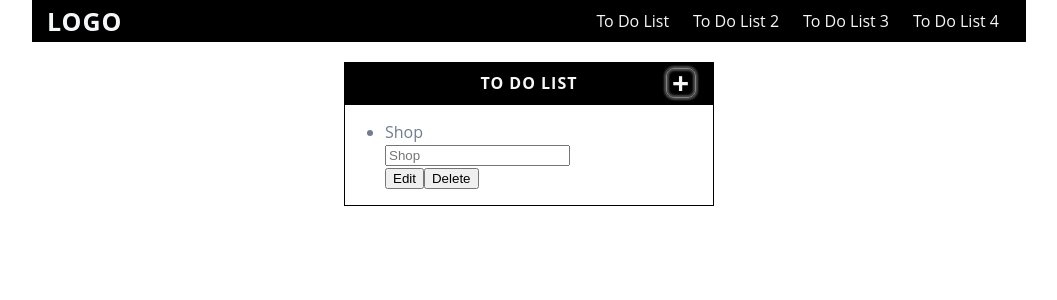
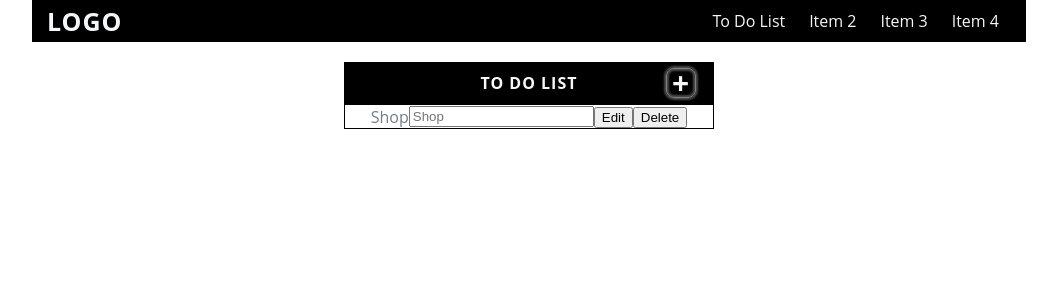
Before and after one commit to savus/ProjectsRepractice, a React (Vite) app: page / in a window 1280 px wide. Shown: the top 300 px of the page, without its empty margins (111-1168 px from the left). Built offline with nearby package versions, Linux system fonts and the light colour scheme.

Commit message:
allow nav-links active state to be tracked with react hooks. Create screenlayout component and todolist component

```diff
--- a/src/App.tsx
+++ b/src/App.tsx
@@ -1,41 +1,21 @@
 import { MainHeader } from "./components/MainHeader";
 import { MainSectionLayout } from "./components/layouts/MainSectionLayout";
+import { ScreenLayout } from "./components/layouts/ScreenLayout";
+import { ToDoList } from "./components/ToDoList";
 import "./css/base.css";
 import "./css/theme.css";
 import "./css/responsive.css";
 
-import "./css/to-do-list.css";
+const useReact = true;
 
 function App() {
   return (
     <>
       <MainSectionLayout>
-        <MainHeader />
-
-        <section id="to-do" className="screen flex-centered">
-          <div id="to-do-list" className="container-sm">
-            <header id="to-do-header" className="header-primary flex-centered">
-              <div className="title">To Do List</div>
-              <div className="add-item-button">+</div>
-            </header>
-            <div id="to-do-body">
-              <ul id="list-container">
-                <li className="list-item">
-                  <div className="item-content">Shop</div>
-                  <input
-                    type="text"
-                    className="item-input"
-                    placeholder="Shop"
-                  />
-                  <div className="btn-group">
-                    <button className="edit-button">Edit</button>
-                    <button className="delete-button">Delete</button>
-                  </div>
-                </li>
-              </ul>
-            </div>
-          </div>
-        </section>
+        <MainHeader useReact={useReact} />
+        <ScreenLayout id={"to-do"}>
+          <ToDoList />
+        </ScreenLayout>
       </MainSectionLayout>
     </>
   );
--- a/src/components/MainHeader.tsx
+++ b/src/components/MainHeader.tsx
@@ -1,25 +1,76 @@
 import { Component } from "react";
 import "../css/main-header.css";
+import { TActiveLinkState } from "../types";
 
-export class MainHeader extends Component {
+type State = {
+  activeLinkState: TActiveLinkState;
+};
+
+export class MainHeader extends Component<{ useReact: boolean }> {
+  state: State = {
+    activeLinkState: "none",
+  };
+
   render() {
+    const { activeLinkState } = this.state;
+    const { useReact } = this.props;
     return (
       <>
         <header id="main-header" className="container header-primary">
           <nav className="navbar flex-centered">
             <div id="site-logo">Logo</div>
             <ul className="navbar-nav ul-defaults-none flex-centered">
-              <li className="nav-link" data-link="to-do">
+              <li
+                className={`nav-link ${
+                  activeLinkState === "to-do" ? "active" : ""
+                }`}
+                data-link="to-do"
+                onClick={() => {
+                  if (useReact) {
+                    this.setState({ activeLinkState: "to-do" });
+                  }
+                }}
+              >
                 To Do List
               </li>
-              <li className="nav-link" data-link="">
-                To Do List 2
+              <li
+                className={`nav-link ${
+                  activeLinkState === "item 2" ? "active" : ""
+                }`}
+                data-link=""
+                onClick={() => {
+                  if (useReact) {
+                    this.setState({ activeLinkState: "item 2" });
+                  }
+                }}
+              >
+                Item 2
               </li>
-              <li className="nav-link" data-link="">
-                To Do List 3
+              <li
+                className={`nav-link ${
+                  activeLinkState === "item 3" ? "active" : ""
+                }`}
+                data-link=""
+                onClick={() => {
+                  if (useReact) {
+                    this.setState({ activeLinkState: "item 3" });
+                  }
+                }}
+              >
+                Item 3
               </li>
-              <li className="nav-link" data-link="">
-                To Do List 4
+              <li
+                className={`nav-link ${
+                  activeLinkState === "item 4" ? "active" : ""
+                }`}
+                data-link=""
+                onClick={() => {
+                  if (useReact) {
+                    this.setState({ activeLinkState: "item 4" });
+                  }
+                }}
+              >
+                Item 4
               </li>
             </ul>
           </nav>
--- /dev/null
+++ b/src/components/ToDoList.tsx
@@ -0,0 +1,29 @@
+import { Component } from "react";
+import "../css/to-do-list.css";
+
+export class ToDoList extends Component {
+  render() {
+    return (
+      <>
+        <div id="to-do-list" className="container-sm">
+          <header id="to-do-header" className="header-primary flex-centered">
+            <div className="title">To Do List</div>
+            <div className="add-item-button">+</div>
+          </header>
+          <div id="to-do-body">
+            <ul id="list-container" className="ul-defaults-none">
+              <li className="list-item flex-centered">
+                <div className="item-content">Shop</div>
+                <input type="text" className="item-input" placeholder="Shop" />
+                <div className="btn-group">
+                  <button className="edit-button">Edit</button>
+                  <button className="delete-button">Delete</button>
+                </div>
+              </li>
+            </ul>
+          </div>
+        </div>
+      </>
+    );
+  }
+}
--- /dev/null
+++ b/src/components/layouts/ScreenLayout.tsx
@@ -0,0 +1,17 @@
+import { ReactNode } from "react";
+
+export const ScreenLayout = ({
+  id,
+  children,
+}: {
+  id: string;
+  children: ReactNode;
+}) => {
+  return (
+    <>
+      <section id={id} className="screen flex-centered">
+        {children}
+      </section>
+    </>
+  );
+};
--- a/src/js/main.js
+++ b/src/js/main.js
@@ -1,4 +1,6 @@
 document.addEventListener("DOMContentLoaded", function () {
+  const useJavascript = false;
+  if (useJavascript) {
     const navLinkClass = ".nav-link";
     const navbarClass = ".navbar-nav";
     const active = "active";
@@ -7,7 +9,9 @@ document.addEventListener("DOMContentLoaded", function () {
 
     const setActive = (element, selector) => {
       if (document.querySelector(`${selector}.${active}`) !== null)
-      document.querySelector(`${selector}.${active}`).classList.remove(active);
+        document
+          .querySelector(`${selector}.${active}`)
+          .classList.remove(active);
 
       element.classList.add(active);
     };
@@ -18,4 +22,5 @@ document.addEventListener("DOMContentLoaded", function () {
         setActive(target, navLinkClass);
       }
     });
+  }
 });
--- /dev/null
+++ b/src/types.ts
@@ -0,0 +1,6 @@
+export type TActiveLinkState =
+  | "none"
+  | "to-do"
+  | "item 2"
+  | "item 3"
+  | "item 4";
```
Lines whose indentation alone changed are shown as unchanged.
